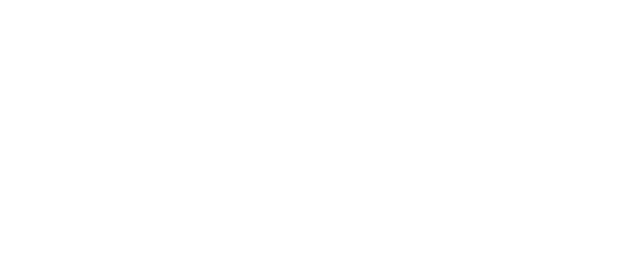
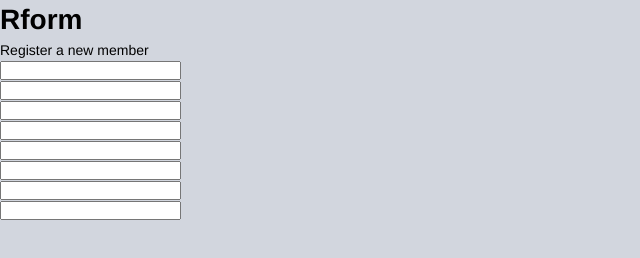
Before and after one commit to mrsuber/odin_project_08_LoginAndSignupFroms, a plain HTML site: page index.html in a window 1280 px wide. Shown: the whole page, without its empty margins (0-640 px from the left). Drawn offline with Linux system fonts and the light colour scheme.

Commit message:
all initial appends checked

```diff
--- /dev/null
+++ b/css/master.css
@@ -0,0 +1,15 @@
+*{
+  margin: 0;
+  padding: 0;
+  box-sizing: border-box;
+
+}
+
+body{
+
+    background: #d2d6de;
+    font-family: 'Source Sans Pro','Helvetica Neue',Helvetica,Arial,sans-serif;
+    font-weight: 400;
+    font-size: 14px;
+    line-height: 1.42857143;
+}
--- a/index.html
+++ b/index.html
@@ -2,9 +2,11 @@
 <html lang="en" dir="ltr">
   <head>
     <meta charset="utf-8">
+    <link rel="stylesheet" href="css/master.css">
     <title></title>
   </head>
   <body>
 
+    <script type="text/javascript" src="js/app.js"></script>
   </body>
 </html>
--- /dev/null
+++ b/js/app.js
@@ -0,0 +1,93 @@
+const body = document.querySelector('body')
+const wrapper = document.createElement('div')
+const logo = document.createElement('h1')
+const formRapper = document.createElement('div')
+const formheading = document.createElement('p')
+const form = document.createElement('form')
+// fullname
+const fullNameRapper = document.createElement('div')
+const fullNameInput = document.createElement('input')
+const fullNameIcon = document.createElement('span')
+// email
+const emailRapper = document.createElement('div')
+const emailInput = document.createElement('input')
+const emailNameIcon = document.createElement('span')
+
+const countryRapper = document.createElement('div')
+const countryInput = document.createElement('input')
+const countryIcon = document.createElement('span')
+const countryDataList = document.createElement('datalist')
+// the obtions will be in a loop, looping a database of countries
+// zipcode
+const zipcodeRapper = document.createElement('div')
+const zipcodeInput = document.createElement('input')
+const zipcodeIcon = document.createElement('span')
+// agree to terms
+const termsRapper = document.createElement('div')
+const termsInput = document.createElement('input')
+const termsIcon = document.createElement('span')
+
+
+const registerButtonRapper = document.createElement('div')
+const registerButtonInput = document.createElement('input')
+const registerButtonIcon = document.createElement('span')
+
+const registerOr = document.createElement('h3')
+
+const facebookButtonRapper = document.createElement('div')
+const facebookButtonInput = document.createElement('input')
+const facebookButtonIcon = document.createElement('span')
+
+const googleButtonRapper = document.createElement('div')
+const googleButtonInput = document.createElement('input')
+const googleButtonIcon = document.createElement('span')
+
+const logInLink = document.createElement('a')
+
+logo.classList.add('logo')
+logo.innerText = 'Rform'
+formheading.classList.add('form-heading')
+formheading.innerText = 'Register a new member'
+
+body.appendChild(wrapper)
+wrapper.appendChild(logo)
+wrapper.appendChild(formRapper)
+formRapper.appendChild(formheading)
+formRapper.appendChild(form)
+form.appendChild(fullNameRapper)
+fullNameRapper.appendChild(fullNameInput)
+fullNameRapper.appendChild(fullNameIcon)
+
+form.appendChild(emailRapper)
+emailRapper.appendChild(emailInput)
+emailRapper.appendChild(emailNameIcon)
+
+form.appendChild(countryRapper)
+countryRapper.appendChild(countryInput)
+countryRapper.appendChild(countryIcon)
+countryRapper.appendChild(countryDataList)
+
+
+form.appendChild(zipcodeRapper)
+zipcodeRapper.appendChild(zipcodeInput)
+zipcodeRapper.appendChild(zipcodeIcon)
+
+form.appendChild(termsRapper)
+termsRapper.appendChild(termsInput)
+termsRapper.appendChild(termsIcon)
+
+form.appendChild(registerButtonRapper)
+registerButtonRapper.appendChild(registerButtonInput)
+registerButtonRapper.appendChild(registerButtonIcon)
+
+form.appendChild(registerOr)
+
+form.appendChild(facebookButtonRapper)
+facebookButtonRapper.appendChild(facebookButtonInput)
+facebookButtonRapper.appendChild(facebookButtonIcon)
+
+form.appendChild(googleButtonRapper)
+googleButtonRapper.appendChild(googleButtonInput)
+googleButtonRapper.appendChild(registerButtonIcon)
+
+form.appendChild(logInLink)
```
